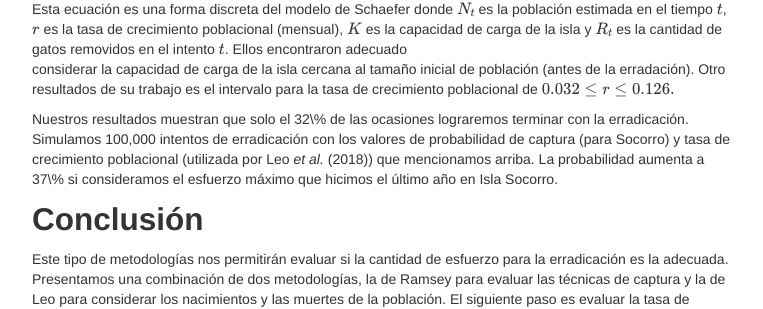
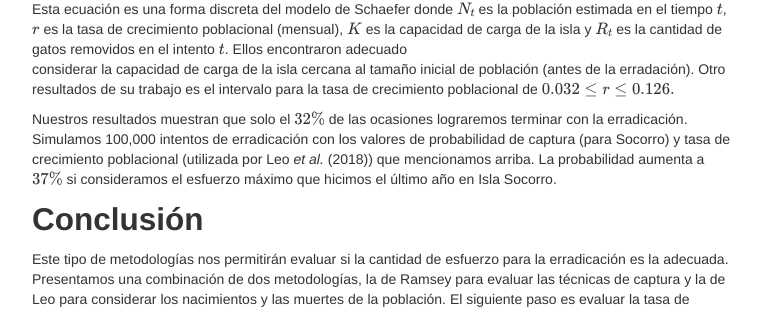
Before and after one commit to LizethMReyes/islasgeci.github.io, a Jekyll site: the page built from _posts/2019-07-12-modelando_control_especies_invasoras.md, in a window 1280 px wide. Shown: the part 737-1046 px from the top of the page, without its empty margins (258-1021 px from the left). Built offline with Jekyll 4.4.1, drawn with Linux system fonts in a browser that asks for light colours; formulas are drawn with MathJax 3.

Commit message:
📝 Fix typo, faltaban $$ para ecuación

```diff
--- a/_posts/2019-07-12-modelando_control_especies_invasoras.md
+++ b/_posts/2019-07-12-modelando_control_especies_invasoras.md
@@ -44,10 +44,10 @@ considerar la capacidad de carga de la isla cercana al tamaño inicial de poblac
 erradación). Otro resultados de su trabajo es el intervalo para la tasa de crecimiento poblacional
 de $0.032 \leq r \leq 0.126.$
 
-Nuestros resultados muestran que solo el 32\% de las ocasiones lograremos terminar con la erradicación.
+Nuestros resultados muestran que solo el $32\%$ de las ocasiones lograremos terminar con la erradicación.
 Simulamos 100,000 intentos de erradicación con los valores de probabilidad de captura (para
 Socorro) y tasa de crecimiento poblacional (utilizada por Leo _et al._ (2018)) que mencionamos
-arriba. La probabilidad aumenta a 37\% si consideramos el esfuerzo máximo que hicimos el último año
+arriba. La probabilidad aumenta a $37\%$ si consideramos el esfuerzo máximo que hicimos el último año
 en Isla Socorro.
 
 ## Conclusión
```
